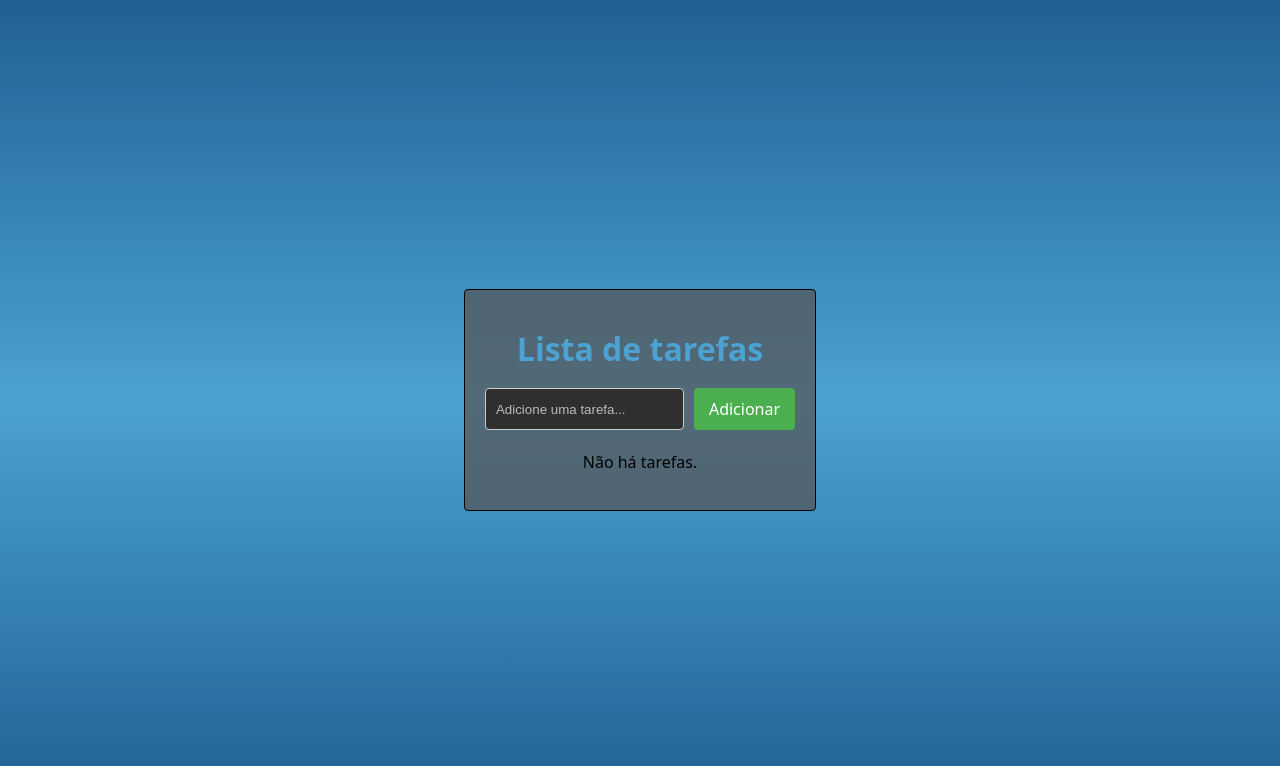
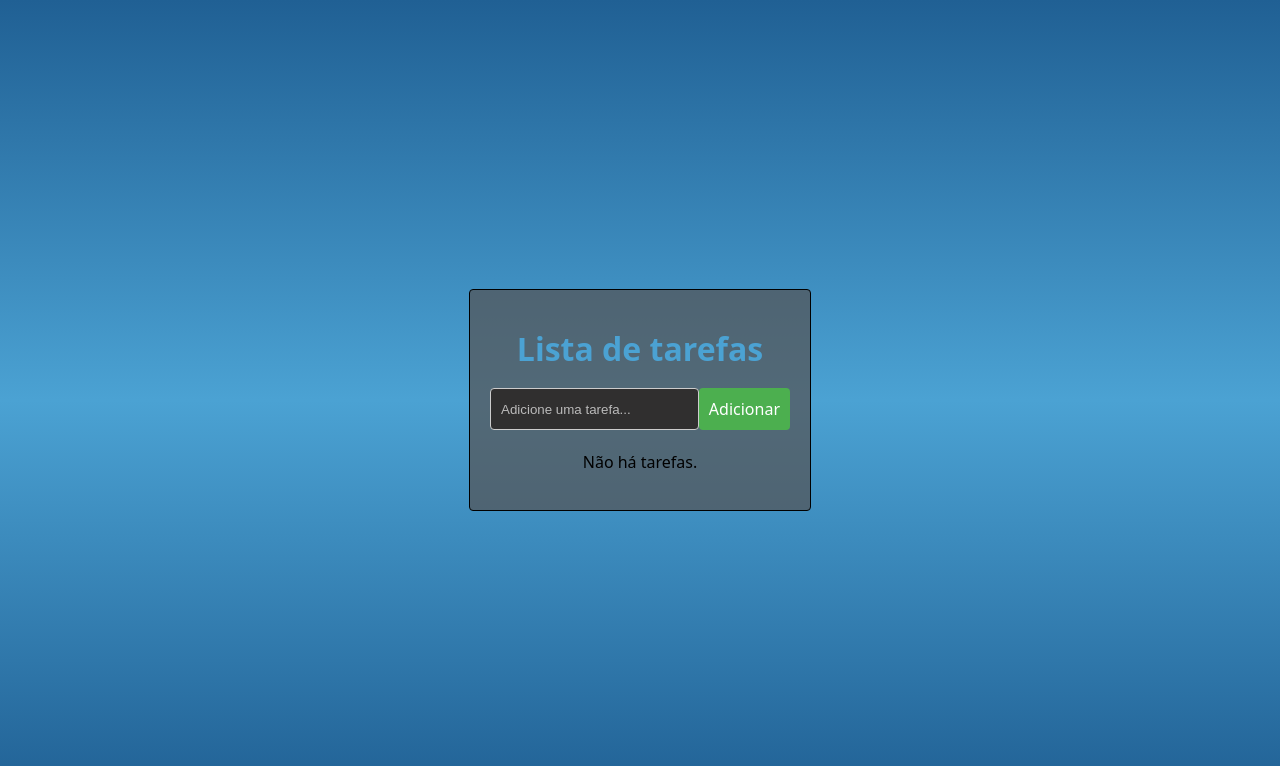
Before and after one commit to Larytgs/Projeto_ListaDeTarefas, a React (Vite) app in the folder vite-project/: page / in a window 1280 px wide. Shown: the top 766 px of the page. Built offline with nearby package versions, Linux system fonts and the light colour scheme.

Commit message:
Update TodoApp.css

```diff
--- a/vite-project/src/componente/TodoApp.css
+++ b/vite-project/src/componente/TodoApp.css
@@ -31,7 +31,7 @@ body {
 .input-field {
   flex: 1;
   padding: 10px;
-  margin-right: 10px;
+  /* margin-right: 10px; */
   background-color: rgb(48, 47, 47);
   border: 1px solid #ccc;
   border-radius: 4px;
@@ -84,7 +84,7 @@ body {
 .cancel-button,
 .edit-button,
 .delete {
-  padding: 10px 15px;
+  padding: 10px;
   border: none;
   border-radius: 4px;
   cursor: pointer;
```
